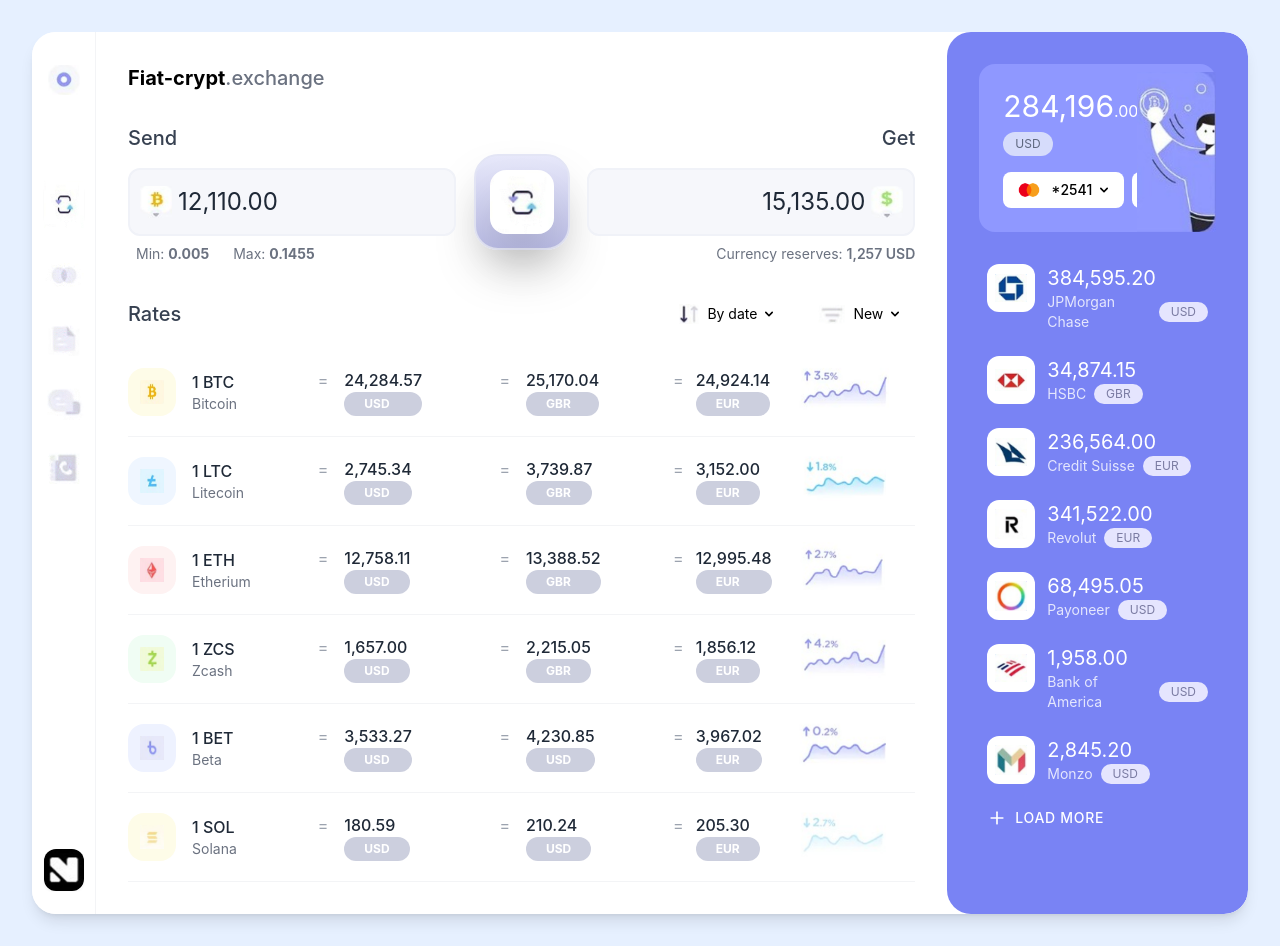
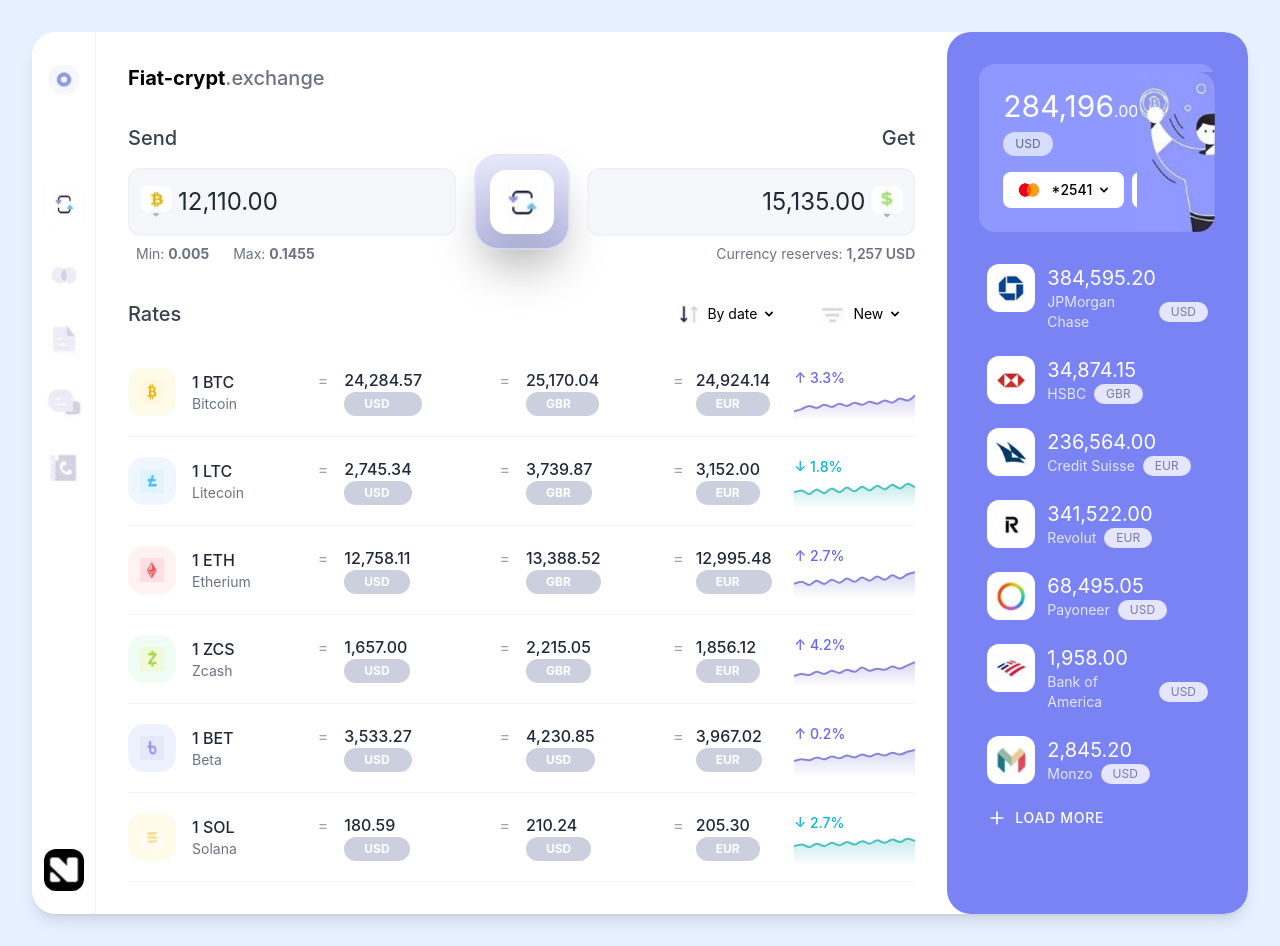
Before and after one commit to naimulhasannabil/Crypto-Page-Design, a React (Vite) app in the folder crypto-exchange/: page / in a window 1280 px wide. Built offline with nearby package versions, Linux system fonts and the light colour scheme.

Commit message:
Update my code using Rechart

```diff
--- a/crypto-exchange/package.json
+++ b/crypto-exchange/package.json
@@ -12,7 +12,8 @@
   "dependencies": {
     "lucide-react": "^0.509.0",
     "react": "^19.1.0",
-    "react-dom": "^19.1.0"
+    "react-dom": "^19.1.0",
+    "recharts": "^2.15.3"
   },
   "devDependencies": {
     "@eslint/js": "^9.25.0",
--- a/crypto-exchange/src/components/ChartLine.jsx
+++ b/crypto-exchange/src/components/ChartLine.jsx
@@ -1,27 +1,56 @@
 import React from 'react';
 
-const ChartLine = ({ trend, height = 30, cryptoId }) => {
-  // Map crypto IDs to their respective graph images
-  const getGraphImage = (id) => {
-    const graphMap = {
-      btc: "/images/crypto/graphBTC.png",
-      ltc: "/images/crypto/graphLTC.png",
-      eth: "/images/crypto/graphETH.png",
-      zcs: "/images/crypto/graphZCS.png",
-      bet: "/images/crypto/graphBET.png",
-      sol: "/images/crypto/graphSOL.png",
+import { AreaChart, Area, ResponsiveContainer } from "recharts"
+
+const ChartLine = ({ trend, cryptoId }) => {
+  // Generate random data that mimics the shape of each crypto's graph
+  const getData = (id) => {
+    // Base patterns for each crypto to match the images
+    const patterns = {
+      btc: [10, 12, 15, 13, 16, 14, 17, 15, 18, 16, 19, 17, 20, 18, 22, 20, 25],
+      ltc: [20, 22, 18, 23, 19, 24, 20, 25, 21, 26, 22, 27, 23, 28, 24, 29, 25],
+      eth: [15, 17, 14, 18, 15, 19, 16, 20, 17, 21, 18, 22, 19, 23, 20, 24, 26],
+      zcs: [12, 14, 13, 16, 14, 17, 15, 18, 16, 20, 17, 19, 18, 21, 19, 22, 25],
+      bet: [18, 20, 19, 22, 20, 23, 21, 24, 22, 25, 23, 26, 24, 27, 25, 28, 30],
+      sol: [25, 27, 24, 28, 25, 29, 26, 30, 27, 31, 28, 32, 29, 33, 30, 34, 31],
     }
 
-    return graphMap[id] || "/images/crypto/graphBTC.png" // Default to BTC graph if ID not found
+    const pattern = patterns[id] || patterns.btc
+
+    return pattern.map((value, index) => ({
+      value: value,
+    }))
   }
 
+  // Get color based on trend
+  const getColor = (trend) => {
+    return trend === "up" ? "#8884d8" : "#4bc0c0"
+  }
+
+  const data = getData(cryptoId)
+  const color = getColor(trend)
+
   return (
-    <div className="w-full h-full ">
-      <img
-        src={getGraphImage(cryptoId) || "/placeholder.svg"}
-        alt={`${cryptoId} graph`}
-        className="w-[5rem] sm:w-[6rem] h-[2.5rem] sm:h-[3rem] -mt-4 sm:-mt-8 mb-1 sm:mb-2 object-contain"
-      />
+    <div className="w-full h-full">
+      <ResponsiveContainer width="100%" height={30}>
+        <AreaChart data={data} margin={{ top: 0, right: 0, left: 0, bottom: 0 }}>
+          <defs>
+            <linearGradient id={`gradient-${cryptoId}`} x1="0" y1="0" x2="0" y2="1">
+              <stop offset="5%" stopColor={color} stopOpacity={0.3} />
+              <stop offset="95%" stopColor={color} stopOpacity={0} />
+            </linearGradient>
+          </defs>
+          <Area
+            type="monotone"
+            dataKey="value"
+            stroke={color}
+            strokeWidth={2}
+            fillOpacity={1}
+            fill={`url(#gradient-${cryptoId})`}
+            isAnimationActive={false}
+          />
+        </AreaChart>
+      </ResponsiveContainer>
     </div>
   )
 }
--- a/crypto-exchange/src/components/CryptoRow.jsx
+++ b/crypto-exchange/src/components/CryptoRow.jsx
@@ -2,7 +2,7 @@
 import ChartLine from "./ChartLine"
 
 const CryptoRow = ({ crypto }) => {
-  const { symbol, name, amount, usdValue, eurValue, audValue, trend, icon, id } = crypto
+  const { symbol, name, amount, usdValue, eurValue, audValue, trend, icon, id, change } = crypto
 
   const formatValue = (value) => {
     return value.toFixed(2).replace(/\B(?=(\d{3})+(?!\d))/g, ",")
@@ -21,10 +21,10 @@
     return colors[id] || "bg-gray-50"
   }
 
-  // // Get text color for percentage change
-  // const getChangeColor = (trend) => {
-  //   return trend === "up" ? "text-indigo-500" : "text-cyan-500"
-  // }
+  // Get text color for percentage change
+  const getChangeColor = (trend) => {
+    return trend === "up" ? "text-indigo-500" : "text-cyan-500"
+  }
 
   return (
     <div className="flex flex-col sm:flex-row items-start sm:items-center py-5 border-b border-gray-100 gap-3 sm:gap-0">
@@ -68,14 +68,14 @@
         </div>
       </div>
 
-      <div className="w-full sm:w-1/6">
-        {/* <div className="flex items-center">
+      <div className="w-full sm:w-1/6 relative h-12">
+        <div className="flex items-center mb-1">
           <span className={`text-sm font-medium ${getChangeColor(trend)}`}>
             {trend === "up" ? "↑" : "↓"} {change}%
           </span>
-        </div> */}
-        <div className="h-6 mt-1">
-          <ChartLine trend={trend} height={24} cryptoId={id} />
+        </div>
+        <div className="h-6 w-full">
+          <ChartLine trend={trend} cryptoId={id} />
         </div>
       </div>
     </div>
```
Also changed, not shown: 1 other file (tests, documents, lock files or other folders).
